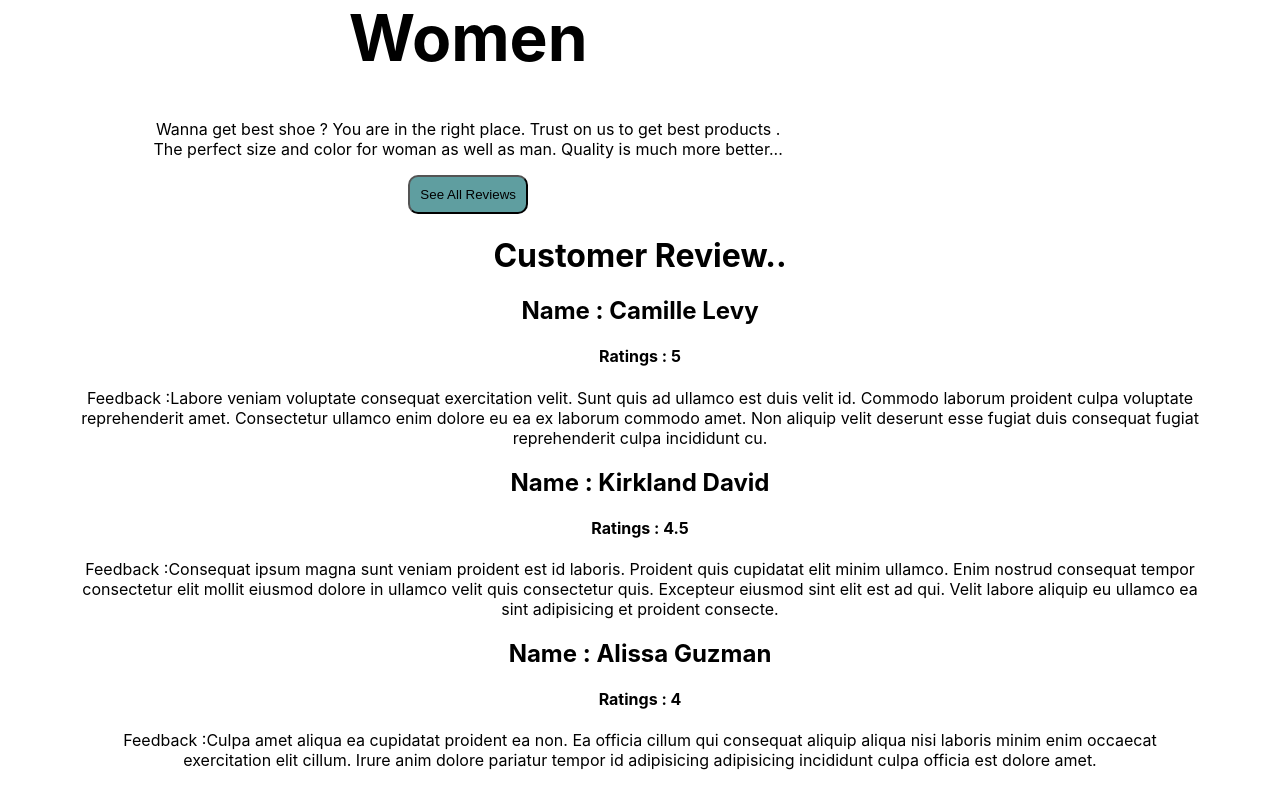
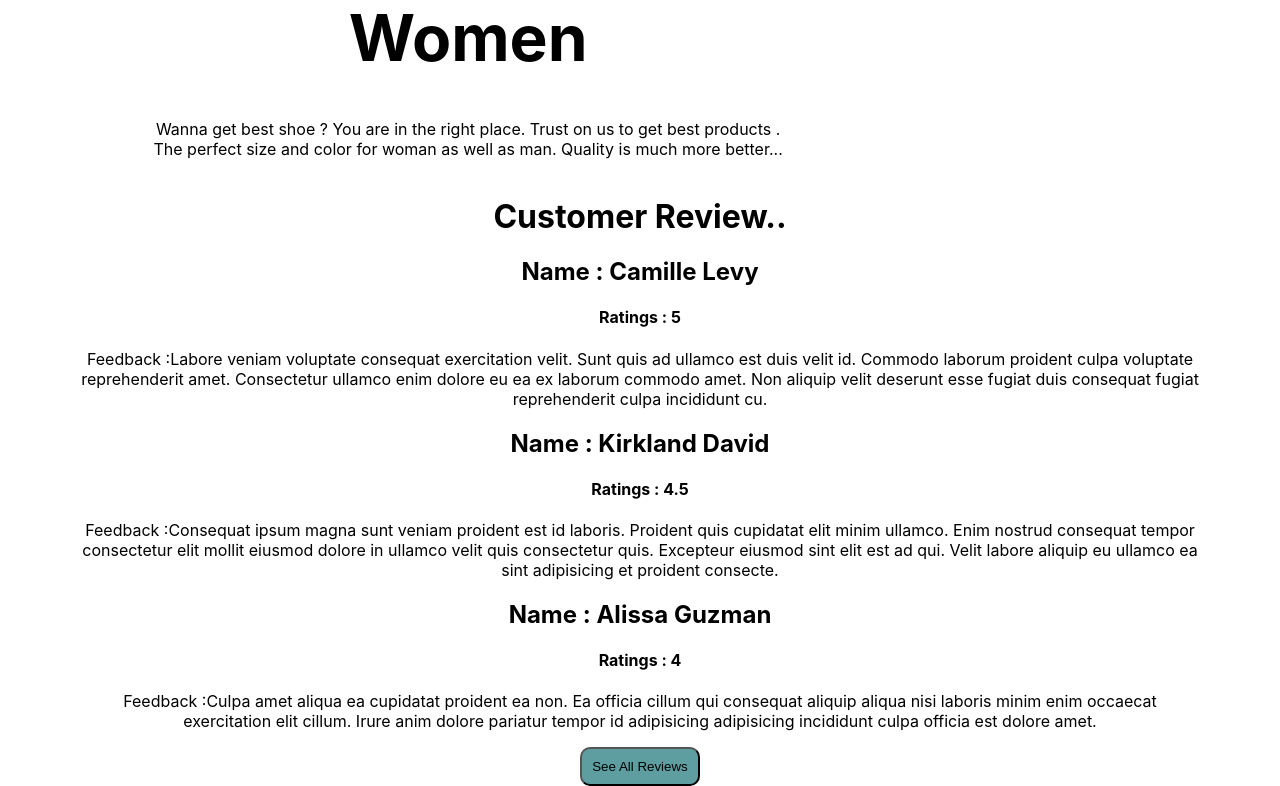
Before and after one commit to Afridi-AD/product-analysis, a React (Create React App) app: page / in a window 1280 px wide. Shown: the part 231-1017 px from the top of the page. Built offline with nearby package versions, Linux system fonts and the light colour scheme.

Commit message:
readme update5

```diff
--- a/src/Components/Home/Home.js
+++ b/src/Components/Home/Home.js
@@ -31,7 +31,7 @@ const Home = () => {
                 The perfect size and color for woman as well as man. Quality is much more better...
             </p>
 
-            <button onClick={()=>navigate('/reviews')} className='review-btn'>See All Reviews</button>
+
             </div>
 
                 <div>
@@ -50,6 +50,7 @@ const Home = () => {
                 cReview={cReview}
                 ></Creview>)
             }
+            <button onClick={()=>navigate('/reviews')} className='review-btn'>See All Reviews</button>
             </div>
 
 
```
Also changed, not shown: 1 other file (tests, documents, lock files or other folders).
